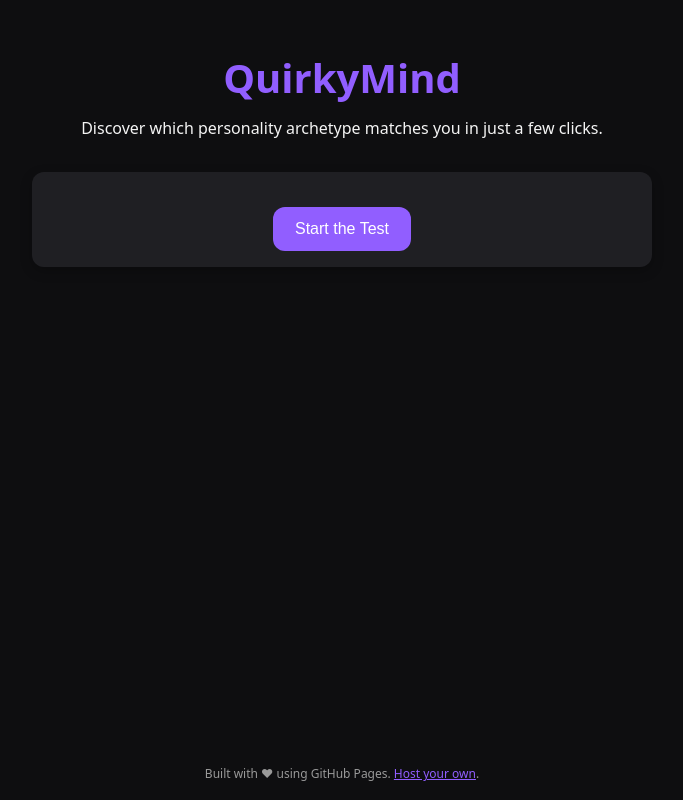
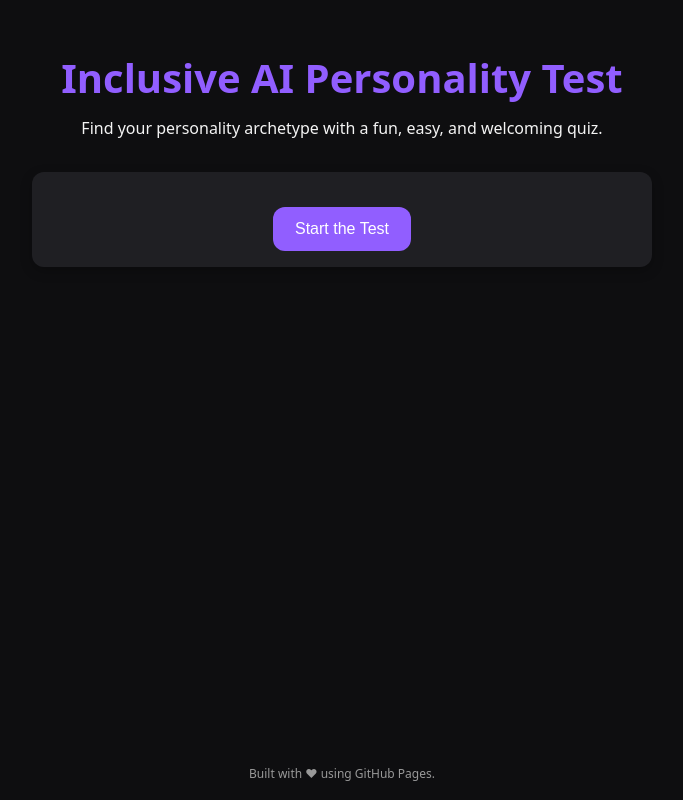
Before and after one commit to Anycircle11139s/Personality-Test, a plain HTML site: page index.html in a window 1280 px wide. Shown: the whole page, without its empty margins (298-981 px from the left). Drawn offline with Linux system fonts and the light colour scheme.

Commit message:
Update index.html

```diff
--- a/index.html
+++ b/index.html
@@ -2,23 +2,21 @@
 <html lang="en">
 <head>
     <meta charset="UTF-8" />
-    <title>QuirkyMind – AI Personality Test</title>
+    <title>Inclusive AI Personality Test</title>
     <meta name="viewport" content="width=device-width, initial-scale=1" />
     <link rel="stylesheet" href="style.css" />
 </head>
 <body>
     <header>
-        <h1>QuirkyMind</h1>
-        <p>Discover which personality archetype matches you in just a few clicks.</p>
+        <h1>Inclusive AI Personality Test</h1>
+        <p>Find your personality archetype with a fun, easy, and welcoming quiz.</p>
     </header>
 
     <main id="app">
-        <!-- Start Screen -->
         <section id="start-screen">
             <button id="start-btn" class="primary-btn">Start the Test</button>
         </section>
 
-        <!-- Quiz Screen -->
         <section id="quiz-screen" class="hidden">
             <div id="progress"></div>
             <h2 id="question-text"></h2>
@@ -26,9 +24,8 @@
             <button id="next-btn" class="primary-btn hidden">Next</button>
         </section>
 
-        <!-- Result Screen -->
         <section id="result-screen" class="hidden">
-            <h2>Your Archetype:</h2>
+            <h2>Your Personality Archetype:</h2>
             <h3 id="archetype-name"></h3>
             <p id="archetype-desc"></p>
             <button id="restart-btn" class="secondary-btn">Retake Test</button>
@@ -38,7 +35,7 @@
     </main>
 
     <footer>
-        <small>Built with ❤ using GitHub Pages. <a href="https://github.com">Host your own</a>.</small>
+        <small>Built with ❤ using GitHub Pages.</small>
     </footer>
 
     <script src="script.js"></script>
```
